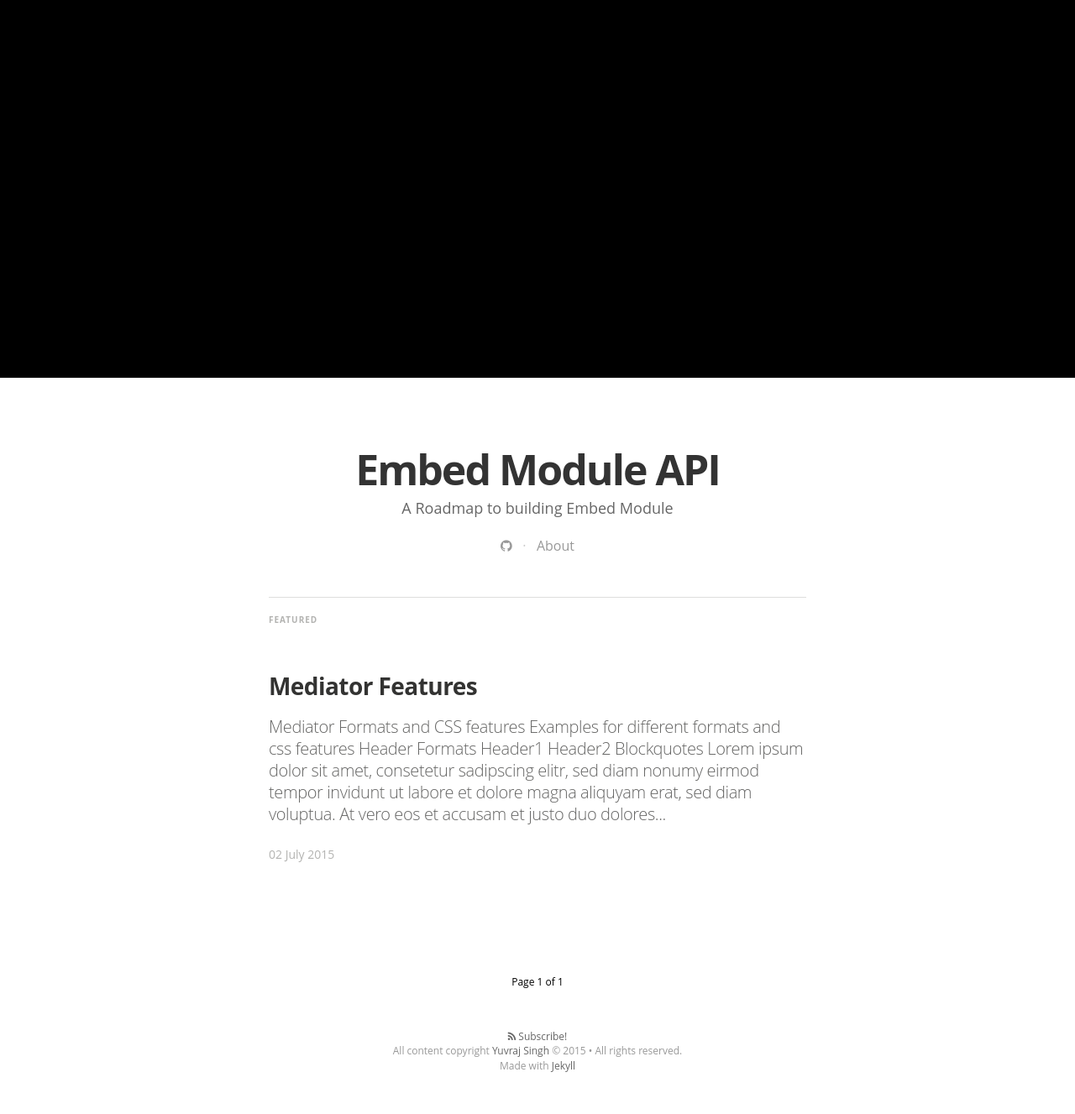
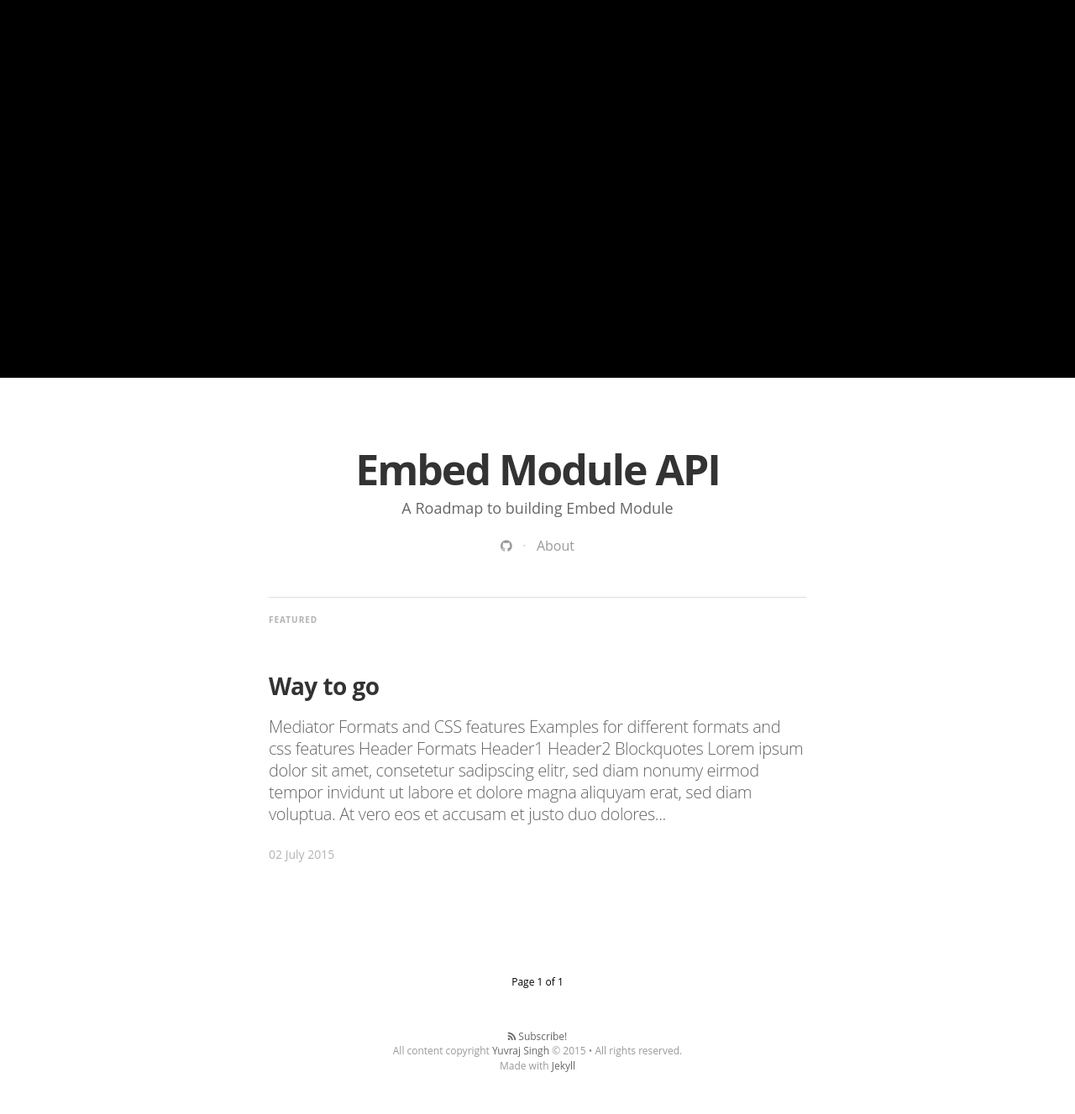
Before and after one commit to Cybercypher1/root-brute.github.io, a Jekyll site: the page built from index.html, in a window 1280 px wide. Shown: the whole page at 84% size. Built offline with Jekyll 4.4.1, drawn with Linux system fonts in a browser that asks for light colours; nearby versions of some CDN libraries; some web fonts are replaced; Markdown is read by kramdown in place of the engine named in the settings; the list of posts is cut into pages by our own code.

Commit message:
remove image

```diff
--- a/_posts/2014-11-30-mediator_features.markdown
+++ b/_posts/2014-11-30-mediator_features.markdown
@@ -1,10 +1,9 @@
 ---
 layout: post
-title:  "Mediator Features"
+title:  "Way to go"
 date:   2015-07-02 13:00:25
-categories: Progress so far
+categories: mediator feature
 tags: featured
-image: /assets/article_images/2014-11-30-mediator_features/night-track.JPG
 ---
 #Mediator Formats and CSS features
 
```
